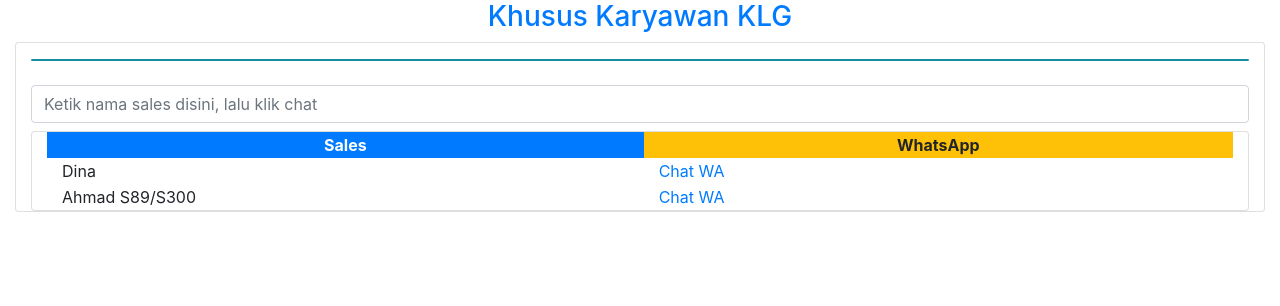
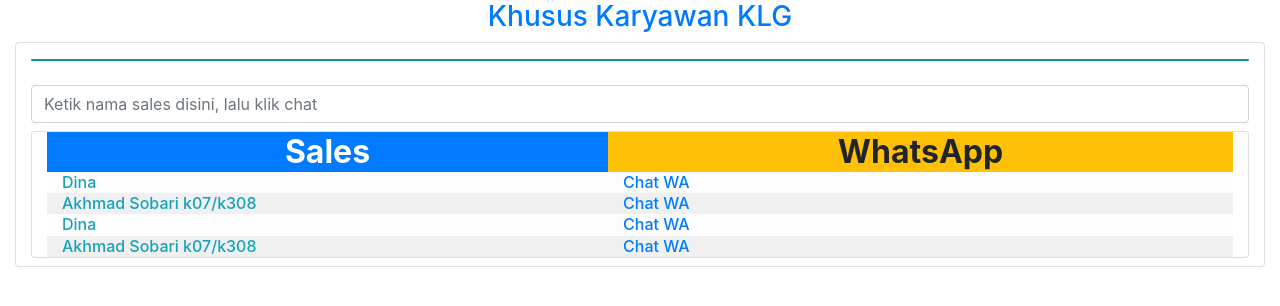
Before and after one commit to ariandto/salesklg, a plain HTML site: page index.html in a window 1280 px wide. Drawn offline with nearby package versions, Linux system fonts and the light colour scheme.

Commit message:
1 file modified

```diff
--- a/index.html
+++ b/index.html
@@ -20,7 +20,7 @@
     <h3 class="text-center text-primary">
       Khusus Karyawan KLG
     </h3>
-    <!-- Table Data -->
+    <!-- table Data -->
     <div class="card container-fluid col d-flex justify-content-center">
       <hr class="card bg-info" />
       <input
@@ -31,12 +31,12 @@
         placeholder="Ketik nama sales disini, lalu klik chat"
       />
 
-      <div class="card table-responsive container-fluid">
-        <table class="mx-auto w-auto w-">
+      <div class="card table-responsive container-fluid h2">
+        <table class="mx-auto w-auto">
         </div>
         <table
-          class="cardtable table-hover container-fluid"
-          id="myTable"
+          class="cardtable table-hover container-fluid table-striped table-striped table-light"
+          id="mytable"
           data-filter-control="true"
           data-show-search-clear-button="true"
         >
@@ -45,12 +45,20 @@
             <th class="bg-warning text-center">WhatsApp</th>
           </tr>
           <tr>
-            <td class="col-1">Dina</td>
-            <td class="col-1"><a href="https://wa.me/62895340710827">Chat WA</a></td>
+            <td class="col-1 h6 text-info">Dina</td>
+            <td class="col-1 h6"><a href="https://wa.me/62895340710827">Chat WA</a></td>
           </tr>
           <tr>
-            <td class="col-1">Ahmad S89/S300</td>
-            <td class="col-1"><a href="https://wa.me/62895340710827">Chat WA</a></td>
+            <td class="col-1 h6 text-info">Akhmad Sobari k07/k308</td>
+            <td class="col-1 h6"><a href="https://wa.me/62895340710827">Chat WA</a></td>
+          </tr>
+          <tr>
+            <td class="col-1 h6 text-info">Dina</td>
+            <td class="col-1 h6"><a href="https://wa.me/62895340710827">Chat WA</a></td>
+          </tr>
+          <tr>
+            <td class="col-1 h6 text-info">Akhmad Sobari k07/k308</td>
+            <td class="col-1 h6"><a href="https://wa.me/62895340710827">Chat WA</a></td>
           </tr>
         </table>
     </div>
@@ -62,7 +70,7 @@
         //Intialising Variables
         input = document.getElementById('myInput');
         filter = input.value.toUpperCase();
-        table = document.getElementById('myTable');
+        table = document.getElementById('mytable');
         tr = table.getElementsByTagName('tr');
 
         for (let i = 0; i < tr.length; i++) {
```
